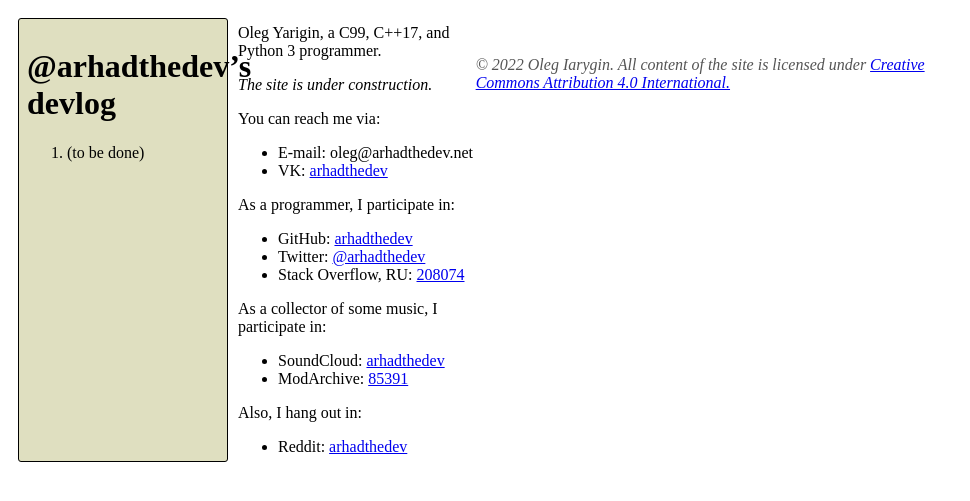
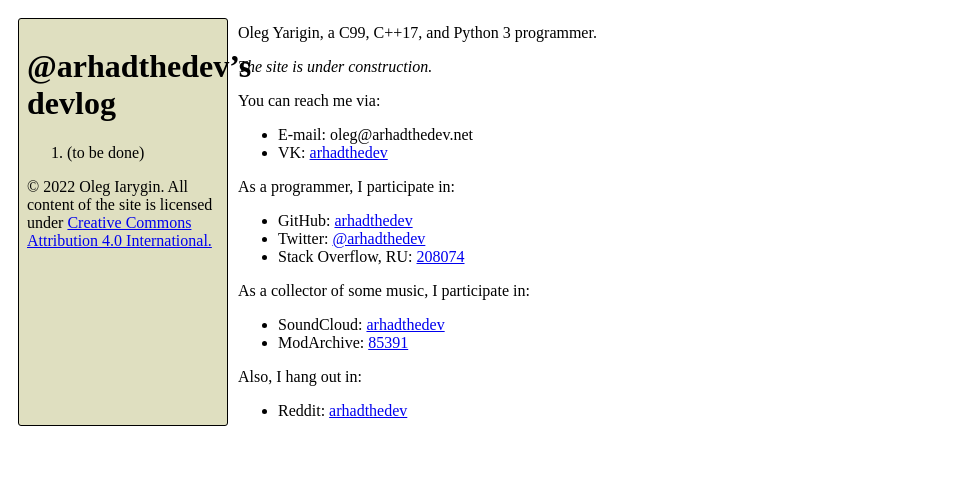
Before and after one commit to arhadthedev/arhadthedev, a Jekyll site: the page built from index.htm, in a window 1280 px wide. Shown: the top 501 px of the page, without its empty margins (0-970 px from the left). Built offline with Jekyll 4.4.1, drawn with Linux system fonts in a browser that asks for light colours.

Commit message:
Move copyright info into the sidebar
Currently, CSS Flex turns `<footer>` into a third column, after `<head>`
and `<main>`. Instead of fighting it, we move the whole notification
into a more visible place so the user sees the conditions sooner.

```diff
--- a/_layouts/default.html
+++ b/_layouts/default.html
@@ -24,12 +24,6 @@ layout: compress
 			main {
 				flex-grow: 1;
 			}
-
-			footer {
-				font-style: italic;
-				color: #555;
-				margin-top: 2em;
-			}
 		</style>
 	</head>
 	<body>
@@ -40,12 +34,9 @@ layout: compress
 					<li>(to be done)
 				</ol>
 			</nav>
+			<p>© 2022 Oleg Iarygin. All content of the site is licensed under <a href="https://creativecommons.org/licenses/by/4.0/legalcode">Creative Commons Attribution 4.0 International.</a>
 		</header>
 
 		<main>{{ content }}</main>
-
-		<footer>
-			<p>© 2022 Oleg Iarygin. All content of the site is licensed under <a href="https://creativecommons.org/licenses/by/4.0/legalcode">Creative Commons Attribution 4.0 International.</a>
-		</footer>
 	</body>
 </html>
```
